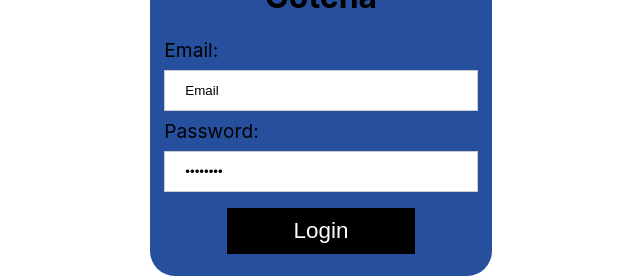
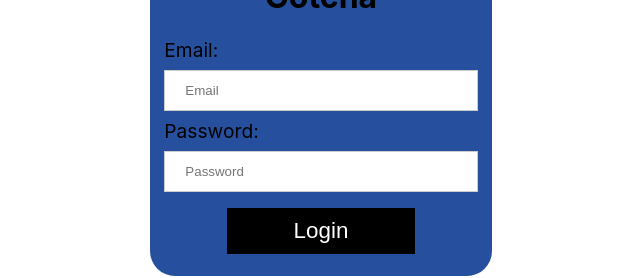
Before and after one commit to MasindeOdera/gotcha, a React (Create React App) app: page / in a window 1280 px wide. Shown: the part 202-480 px from the top of the page, without its empty margins (319-959 px from the left). Built offline with nearby package versions, Linux system fonts and the light colour scheme.

Commit message:
Updated inputs with placeholders

```diff
--- a/package.json
+++ b/package.json
@@ -34,5 +34,8 @@
       "last 1 firefox version",
       "last 1 safari version"
     ]
+  },
+  "devDependencies": {
+    "gh-pages": "^3.1.0"
   }
 }
--- a/src/components/login/index.js
+++ b/src/components/login/index.js
@@ -23,11 +23,11 @@ const Login = () => {
                 <h1>Gotcha</h1>
                 <div className="email">
                     <label>Email:</label>
-                    <input type="text" data-test="email" defaultValue="Email" onChange={handleChangeEvents} />
+                    <input type="email" data-test="email" placeholder="Email" onChange={handleChangeEvents} />
                 </div>
                 <div className="password">
                     <label>Password:</label>
-                    <input type="password" data-test="password" defaultValue="Password" onChange={handlePasswordChange} />
+                    <input type="password" data-test="password" placeholder="Password" onChange={handlePasswordChange} />
                 </div>
             <input type="submit" value="Login" data-test="submit" />
             </form>
--- a/src/components/login/styles.scss
+++ b/src/components/login/styles.scss
@@ -25,7 +25,7 @@
       font-size: 1.2rem;
     }
 
-    input[type="text"],
+    input[type="email"],
     input[type="password"] {
       width: 100%;
       padding: 12px 20px;
```
